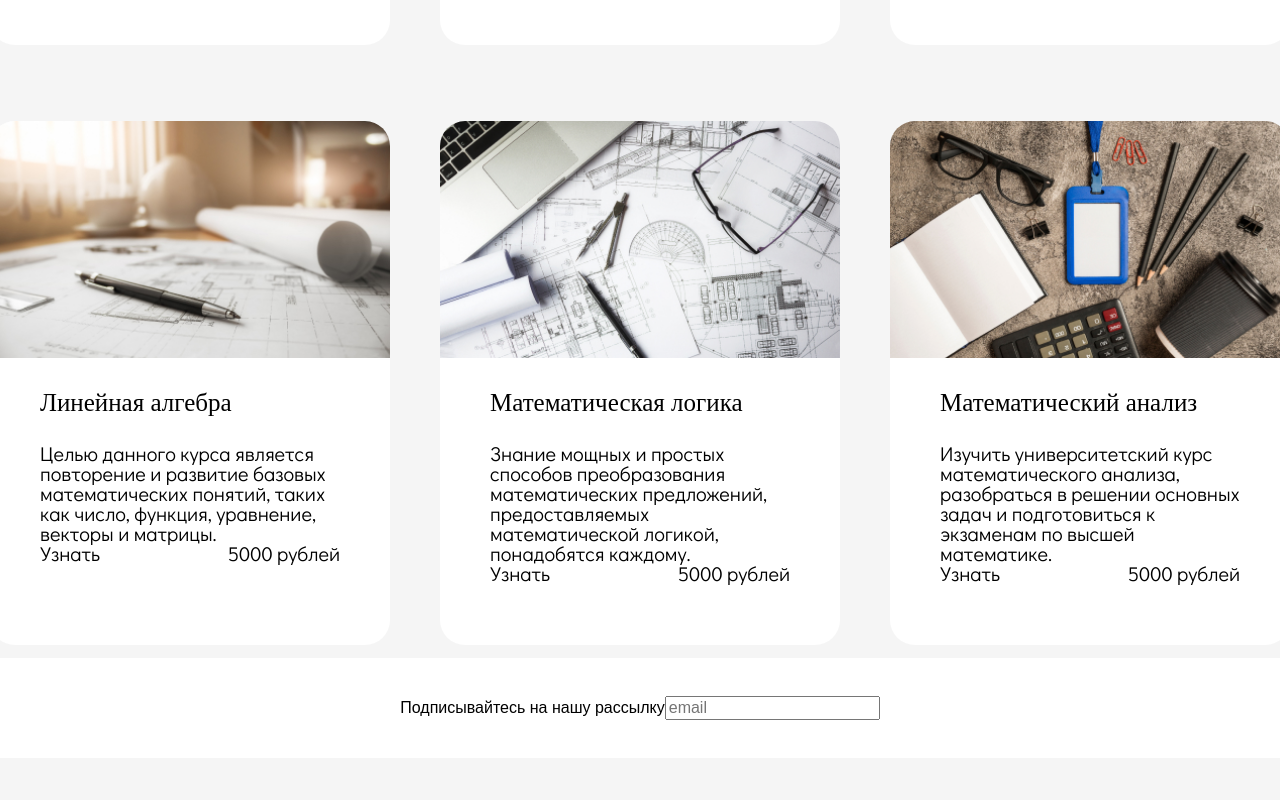
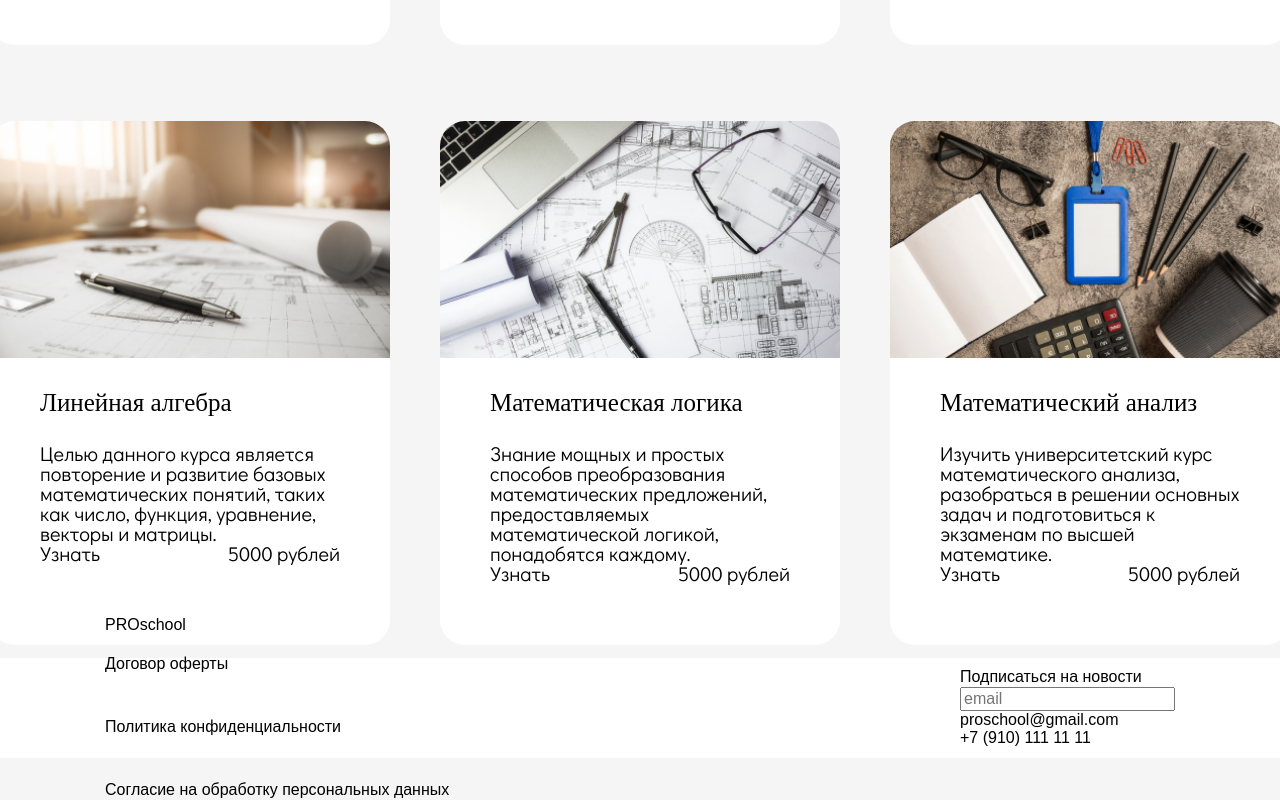
Before and after one commit to ShibouDev/school-project-with-katya, a React (Create React App) app: page /disciplines in a window 1280 px wide. Shown: the part 592-1392 px from the top of the page. Before the commit the page ends 1350 px from the top, so only its background shows below. Built offline with nearby package versions, Linux system fonts and the light colour scheme; a web font is replaced by a local one.

Commit message:
add footer

```diff
--- a/src/components/MainLayout.jsx
+++ b/src/components/MainLayout.jsx
@@ -42,9 +42,21 @@ const MainLayout = ({ children }) => {
             </header>
             {children}
             <footer className={styles.wrapper}>
-                <div className={styles.container}>
-                    <p>Подписывайтесь на нашу рассылку</p>
-                    <input type="email" placeholder='email' required></input>
+                <div className={`${styles.container} ${styles.footerContainer}`}>
+                    <div className={styles.col}>
+                                <p>PROschool</p>
+                                <nav>
+                                    <a href="">Договор оферты</a>
+                                    <a href="">Политика конфиденциальности</a>
+                                    <a href="">Согласие на обработку персональных данных</a>
+                                </nav>
+                    </div>
+                    <div className={styles.col}>
+                                <p>Подписаться на новости</p>
+                                <input type="email" placeholder='email' required></input>
+                                <p className={styles.email}>proschool@gmail.com</p>
+                                <p className={styles.phone}> +7 (910) 111 11 11</p>
+                    </div>
                 </div>
             </footer>
             {openModal &&
--- a/src/styles/FAQ.module.css
+++ b/src/styles/FAQ.module.css
@@ -3,7 +3,7 @@
     align-items: center;
     flex-direction: column;
     height: 100vh;
-    max-width: 150vh;
+    max-width: 1370px;
     margin: 0 auto;
     padding: 0;
     justify-content: center;
--- a/src/styles/MainLayout.module.css
+++ b/src/styles/MainLayout.module.css
@@ -6,7 +6,7 @@
 }
 
 .container {
-    max-width: 1370px;
+    max-width: 1070px;
     margin: 0 auto;
     padding: 0;
     display: flex;
@@ -51,3 +51,21 @@
 .tooltip:not(:last-child){
     margin-right: 12px
 }
+
+.footerContainer {
+    justify-content: space-between;
+}
+.col {
+    display: flex;
+    flex-direction: column;
+}
+
+nav {
+    display: flex;
+    flex-direction: column;
+    padding-top: 20px;
+}
+
+nav a:not(:last-child) {
+    padding-bottom: 45px;
+}
```
